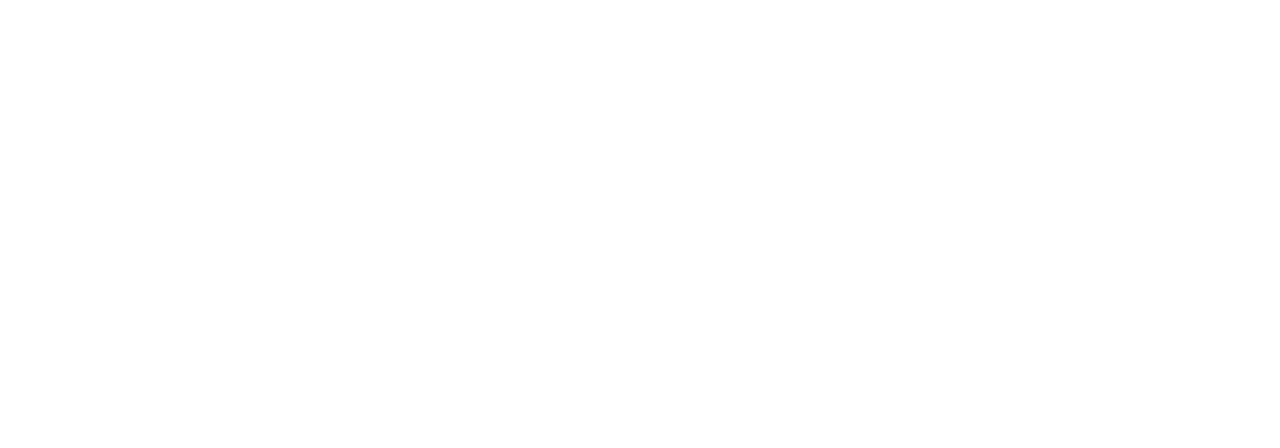
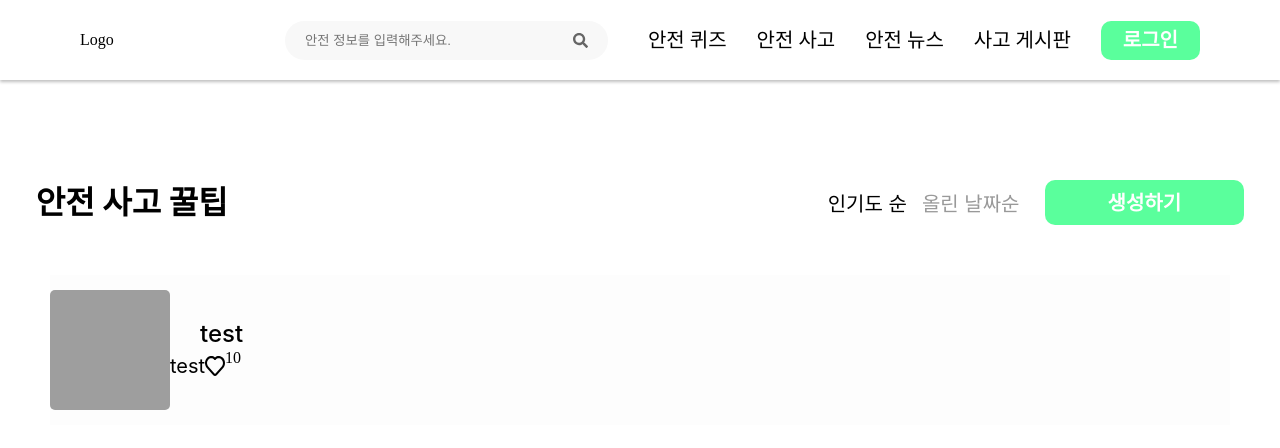
Before and after one commit to DSM-2023-hackathon-7team/7team-FrontEnd, a React (Create React App) app: page /InfoList in a window 1280 px wide. Before the commit this address had no page. Shown: the top 448 px of the page. Built offline with nearby package versions, Linux system fonts and the light colour scheme; grey boxes are pictures that could not be loaded; a web font is replaced by a local one.

Commit message:
infolist.js 완성, list.jsx 제작중

```diff
--- /dev/null
+++ b/src/components/common/list.jsx
@@ -0,0 +1,77 @@
+import styled from "styled-components";
+
+const TipsList = ({hearts, title, data}) => {
+    return (
+        <Wrapper>
+            <Icon/>
+            <div>
+            <Texts>
+                <Title>{title}</Title>
+
+            </Texts>
+<Text>
+<Data>{data}</Data>
+                <img src="/images/heart.svg" alt="Likes"></img>
+                <h1>{hearts}</h1>
+
+</Text>
+            </div>
+        </Wrapper>
+    )
+}
+
+export default TipsList;
+
+const Wrapper = styled.div`
+    display: flex;
+    justify-items: center;
+    flex-direction: row;
+    align-items: center;
+    width: 1180px;
+    height: 150px;
+    flex-shrink: 0;
+    background: #FDFDFD;
+`;
+
+const Text = styled.div`
+    width: 100%;
+    display: flex;
+`
+
+const Texts = styled.div`
+    margin-left: 30px;
+`;
+
+const Likes = styled.div`
+    display: inline-flex;
+    align-items: center;
+    margin-top: 90px;
+    gap: 5px;
+`;
+
+const Icon = styled.div`
+    display: block;
+    width: 120px;
+    height: 120px;
+    flex-shrink: 0;
+    border-radius: 5px;
+    background: url(<path-to-image>), lightgray 50% / cover no-repeat;
+`;
+
+const Title = styled.h1`
+    color: #000;
+    font-size: 24px;
+    font-family: Inter;
+    font-style: normal;
+    font-weight: 500;
+    line-height: 32px;
+`;
+
+const Data = styled.h1`
+    color: #000;
+    font-size: 20px;
+    font-family: Inter;
+    font-style: normal;
+    font-weight: 400;
+    line-height: 32px;
+`;
--- /dev/null
+++ b/src/pages/infolist.js
@@ -0,0 +1,87 @@
+import React from 'react';
+import styled from 'styled-components'
+import Header from "../components/common/Header";
+import TipsList from "../components/common/list";
+
+function InfoList() {
+    return (
+        <div style={{overflowX:"hidden"}}>
+            <Header />
+            <Wrapper>
+                <Top>
+                    <Title>안전 사고 꿀팁</Title>
+                    <Buttons>
+                        <SQC style={{color:"#000"}}>인기도 순</SQC>
+                        <SQC>올린 날짜순</SQC>
+                        <WriteButton>생성하기</WriteButton>
+                    </Buttons>
+                </Top>
+                <Tips>
+                    <TipsList title="test" data="test" hearts="10"/>
+                </Tips>
+            </Wrapper>
+        </div>
+    )
+}
+
+export default InfoList;
+
+const Wrapper = styled.div`
+    display: flex;
+    flex-direction: column;
+    justify-content: center;
+    align-items: center;
+`;
+
+const Top = styled.div`
+    display: inline-flex;
+    gap: 600px;
+    align-items: center;
+    margin-top: 100px;
+`;
+
+const Buttons = styled.div`
+    display: flex;
+    align-items: center;
+    gap: 15px;
+`;
+
+const Tips = styled.div`
+    display: flex;
+    flex-direction: column;
+    margin-top: 50px;
+`;
+
+const Title = styled.h1`
+    color: #000;
+    font-size: 32px;
+    font-family: Inter;
+    font-style: normal;
+    font-weight: 700;
+    line-height: 32px;
+`;
+
+const WriteButton = styled.button`
+    padding: 3px 63px;
+    justify-content: center;
+    align-items: center;
+    border-radius: 10px;
+    background: #5AFF9C;
+
+    color: #FFF;
+    font-size: 20px;
+    font-family: Noto Sans;
+    font-style: normal;
+    font-weight: 700;
+    line-height: 39px;
+    margin-left: 10px;
+`;
+
+const SQC = styled.h1`
+    color: #999;
+    font-size: 20px;
+    font-family: Inter;
+    font-style: normal;
+    font-weight: 400;
+    line-height: normal;
+`;
--- a/src/router/router.jsx
+++ b/src/router/router.jsx
@@ -9,6 +9,7 @@
 import News from "../pages/news";
 import BulletinCreate from "../pages/bulletinCreate";
 import BulletinDetail from "../pages/bulletinDetail";
+import InfoList from "../pages/infolist";
 
 export const Router = () => {
   return (
@@ -25,6 +26,7 @@
         <Route path="/news" element={<News />} />
         <Route path="/bulletinCreate" element={<BulletinCreate />} />
         <Route path="/BulletinDetail" element={<BulletinDetail />} />
+        <Route path="/InfoList" element={<InfoList />} />
       </Routes>
     </BrowserRouter>
   );
```
